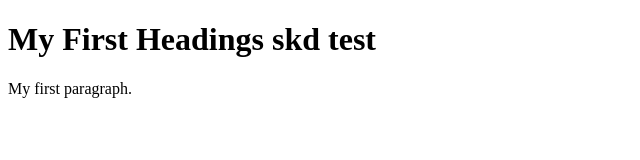
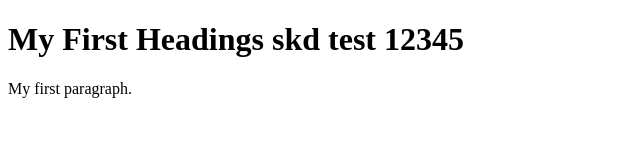
Before and after one commit to ajaykconsultpr/pushDeploy, a plain HTML site: page index.html in a window 1280 px wide. Shown: the whole page, without its empty margins (0-640 px from the left). Drawn offline with Linux system fonts and the light colour scheme.

Commit message:
Update index.html

```diff
--- a/index.html
+++ b/index.html
@@ -2,7 +2,7 @@
 <html>
 <body>
 
-<h1>My First Headings skd test </h1>
+<h1>My First Headings skd test 12345 </h1>
 
 <p>My first paragraph.</p>
 
```
